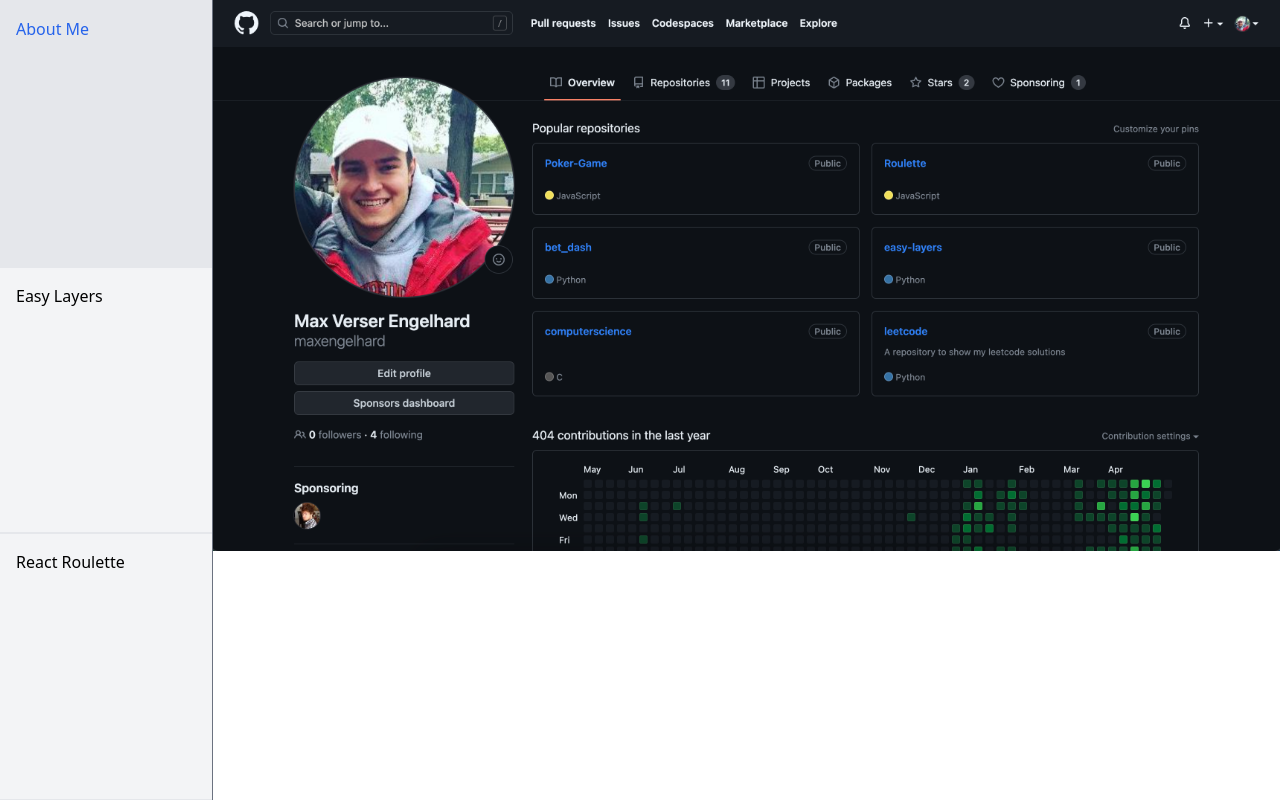
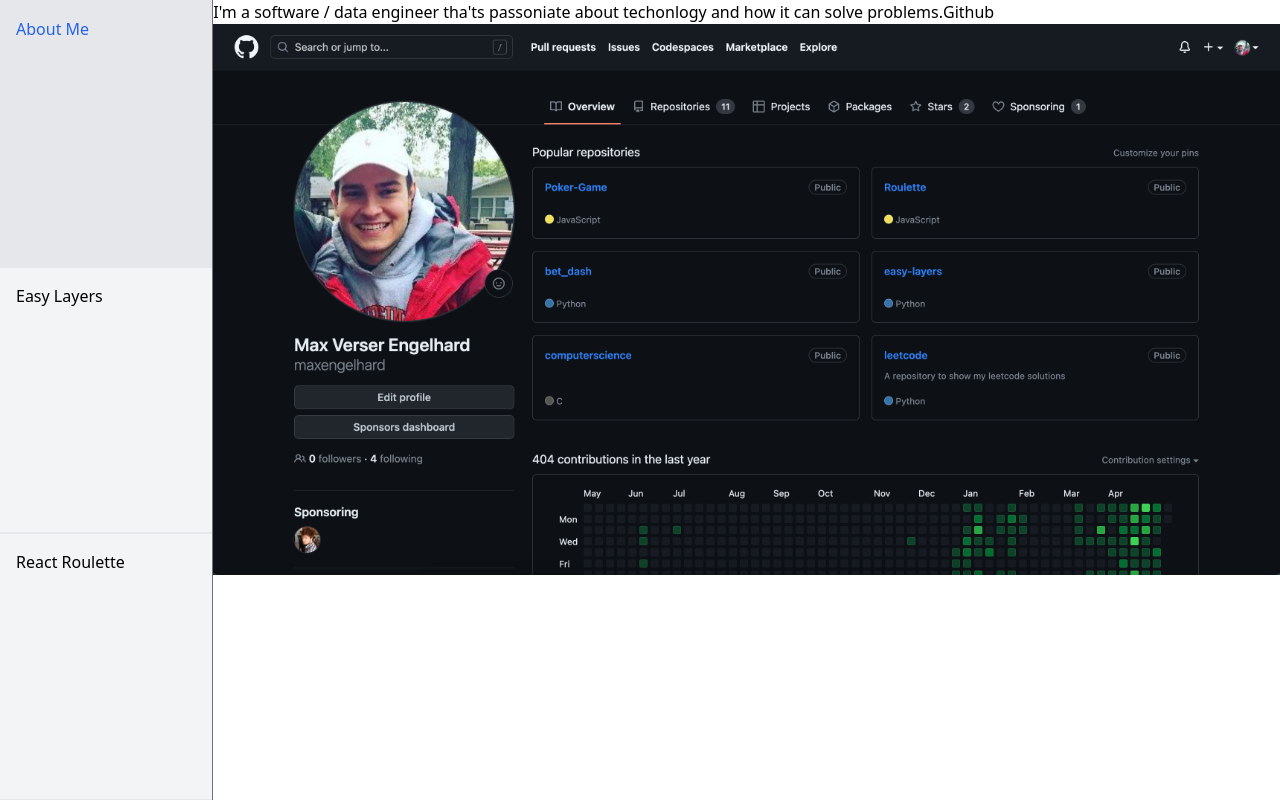
Before and after one commit to maxengelhard/profile, a React (Create React App) app: page / in a window 1280 px wide. Built offline with nearby package versions, Linux system fonts and the light colour scheme.

Commit message:
Putting description component in one area

```diff
--- a/src/App.js
+++ b/src/App.js
@@ -8,7 +8,7 @@
 import aboutmesrc from './media/about-me.png'
 
 export default function App() {
-  const [activeImage, setActiveImage] = useState(aboutmesrc);
+  const [activeImage, setActiveImage] = useState({'img': aboutmesrc, 'comp' : 'about-me'} );
   return (
     <Router>
     <Routes>
--- /dev/null
+++ b/src/components/Description.js
@@ -0,0 +1,17 @@
+export function Description(props) {
+    if (props.src==='about-me') {
+    return (
+        <div>
+            I'm a software / data engineer tha'ts passoniate about techonlogy and how it can solve problems.
+            <button href='https://github.com/maxengelhard'>Github</button>
+        </div>
+    )
+     }
+     else if (props.src==='easy-layers') {
+        return (
+            <div>
+                Easy Layers
+            </div>
+            )
+     }
+}
--- a/src/components/ImageDisplay.js
+++ b/src/components/ImageDisplay.js
@@ -1,5 +1,13 @@
+// components
+import {Description} from './Description'
+
+
 export function ImageDisplay(props) {
+
     return (
-        <img src={props.src} alt="Active Item" className="w-full object-cover" />
+        <div>
+          <Description src={props.src.comp} />
+        <img src={props.src.img} alt="Active Item" className="w-full object-cover" />
+        </div>
     );
   }
--- a/src/components/Menu.js
+++ b/src/components/Menu.js
@@ -5,25 +5,22 @@
 import easyLayersrc from '../media/easy-layers.png'
 import reactRoulletesrc from '../media/react-roulette.png'
 
-// components
-import AboutMe from './AboutMe'
-import EasyLayers from './EasyLayers'
-import ReactRoulette from './ReactRoulette'
+
 
 export function Menu(props) {
   const [activeItem, setActiveItem] = useState(null);
 
   const projectObj = {
-    'easy-layers': {'img': easyLayersrc, 'comp' : <EasyLayers />},
-    'react-roulette' : {'img': reactRoulletesrc, 'comp' : <ReactRoulette />},
-    'about-me': {'img': aboutmesrc, 'comp' : <AboutMe />}
+    'easy-layers': {'img': easyLayersrc, 'comp' : 'easy-layers'},
+    'react-roulette' : {'img': reactRoulletesrc, 'comp' : 'react-roulette'},
+    'about-me': {'img': aboutmesrc, 'comp' : 'about-me'}
   }
 
   const handleHover = (e) => {
     const item = e.target.innerText;
     setActiveItem(item);
     const image = item.toLowerCase().replace(' ','-')
-    props.onHover(projectObj[image]['img']);
+    props.onHover(projectObj[image]);
   };
 
 //   const handleLeave = (e) => {
```
Also changed, not shown: src/components/AboutMe.js (deleted), src/components/EasyLayers.js (deleted), src/components/ReactRoulette.js (deleted).
